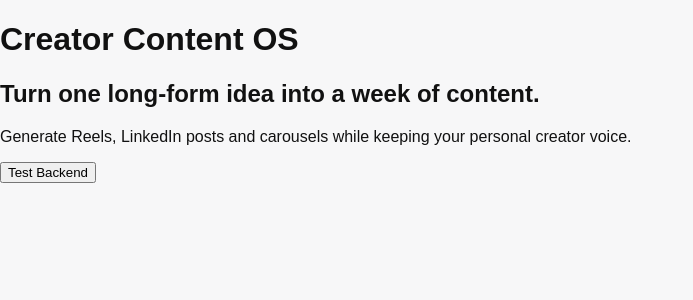
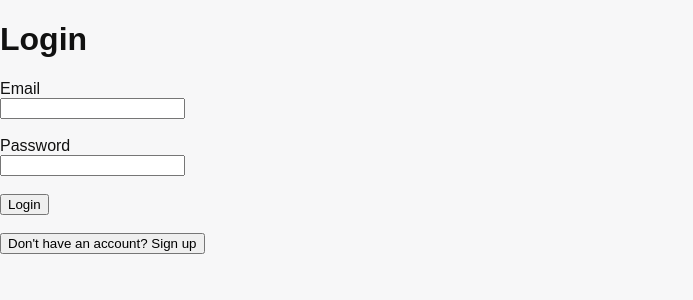
Before and after one commit to Akshitasr01/creator-content-os, a React app in the folder frontend/: page / in a window 1280 px wide. Shown: the top 300 px of the page, without its empty margins (0-693 px from the left). Built offline with nearby package versions, Linux system fonts and the light colour scheme; no server answers; the HTML template or start-up script is replaced by a standard one.

Commit message:
Add Supabase authentication

```diff
--- a/frontend/package.json
+++ b/frontend/package.json
@@ -10,6 +10,7 @@
     "preview": "vite preview"
   },
   "dependencies": {
+    "@supabase/supabase-js": "^2.115.0",
     "react": "^19.2.8",
     "react-dom": "^19.2.8"
   },
--- a/frontend/src/App.jsx
+++ b/frontend/src/App.jsx
@@ -1,7 +1,49 @@
-import LandingPage from "./pages/LandingPage";
+import { useEffect, useState } from "react";
+
+import { supabase } from "./lib/supabaseClient";
+
+import AuthPage from "./pages/AuthPage";
+import DashboardPage from "./pages/DashboardPage";
 
 function App() {
-  return <LandingPage />;
+  const [user, setUser] = useState(null);
+  const [loading, setLoading] = useState(true);
+
+  useEffect(() => {
+    async function loadUser() {
+      const {
+        data: { user },
+      } = await supabase.auth.getUser();
+
+      setUser(user);
+
+      setLoading(false);
+    }
+
+    loadUser();
+
+    const {
+      data: { subscription },
+    } = supabase.auth.onAuthStateChange(
+      (_event, session) => {
+        setUser(session?.user ?? null);
+      }
+    );
+
+    return () => {
+      subscription.unsubscribe();
+    };
+  }, []);
+
+  if (loading) {
+    return <p>Loading...</p>;
+  }
+
+  if (!user) {
+    return <AuthPage />;
+  }
+
+  return <DashboardPage user={user} />;
 }
 
 export default App;
--- /dev/null
+++ b/frontend/src/lib/supabaseClient.js
@@ -0,0 +1,9 @@
+import { createClient } from "@supabase/supabase-js";
+
+const supabaseUrl = import.meta.env.VITE_SUPABASE_URL;
+const supabaseKey = import.meta.env.VITE_SUPABASE_PUBLISHABLE_KEY;
+
+export const supabase = createClient(
+  supabaseUrl,
+  supabaseKey
+);
--- /dev/null
+++ b/frontend/src/pages/AuthPage.jsx
@@ -0,0 +1,125 @@
+import { useState } from "react";
+import {
+  signUpUser,
+  loginUser,
+} from "../services/auth";
+
+function AuthPage() {
+  const [mode, setMode] = useState("login");
+
+  const [email, setEmail] = useState("");
+  const [password, setPassword] = useState("");
+
+  const [message, setMessage] = useState("");
+  const [loading, setLoading] = useState(false);
+
+  async function handleSubmit(event) {
+    event.preventDefault();
+
+    setLoading(true);
+    setMessage("");
+
+    try {
+      if (mode === "signup") {
+        const data = await signUpUser(email, password);
+
+        if (data.session) {
+          setMessage("Account created successfully.");
+        } else {
+          setMessage(
+            "Account created. Check your email to confirm your account."
+          );
+        }
+      } else {
+        await loginUser(email, password);
+
+        setMessage("Login successful.");
+      }
+    } catch (error) {
+      console.error(error);
+
+      setMessage(error.message);
+    } finally {
+      setLoading(false);
+    }
+  }
+
+  return (
+    <main>
+      <h1>
+        {mode === "login" ? "Login" : "Create Account"}
+      </h1>
+
+      <form onSubmit={handleSubmit}>
+        <div>
+          <label>Email</label>
+
+          <br />
+
+          <input
+            type="email"
+            value={email}
+            onChange={(event) =>
+              setEmail(event.target.value)
+            }
+            required
+          />
+        </div>
+
+        <br />
+
+        <div>
+          <label>Password</label>
+
+          <br />
+
+          <input
+            type="password"
+            value={password}
+            onChange={(event) =>
+              setPassword(event.target.value)
+            }
+            required
+            minLength={6}
+          />
+        </div>
+
+        <br />
+
+        <button
+          type="submit"
+          disabled={loading}
+        >
+          {loading
+            ? "Please wait..."
+            : mode === "login"
+            ? "Login"
+            : "Sign Up"}
+        </button>
+      </form>
+
+      <br />
+
+      <button
+        type="button"
+        onClick={() => {
+          setMode(
+            mode === "login"
+              ? "signup"
+              : "login"
+          );
+
+          setMessage("");
+        }}
+      >
+        {mode === "login"
+          ? "Don't have an account? Sign up"
+          : "Already have an account? Login"}
+      </button>
+
+      {message && <p>{message}</p>}
+    </main>
+  );
+}
+
+export default AuthPage;
--- /dev/null
+++ b/frontend/src/pages/DashboardPage.jsx
@@ -0,0 +1,38 @@
+import { logoutUser } from "../services/auth";
+
+function DashboardPage({ user }) {
+  async function handleLogout() {
+    try {
+      await logoutUser();
+    } catch (error) {
+      console.error(error);
+    }
+  }
+
+  return (
+    <main>
+      <h1>Creator Content OS</h1>
+
+      <h2>Dashboard</h2>
+
+      <p>
+        Logged in as:
+        {" "}
+        {user?.email}
+      </p>
+
+      <button>
+        + New Project
+      </button>
+
+      <br />
+      <br />
+
+      <button onClick={handleLogout}>
+        Logout
+      </button>
+    </main>
+  );
+}
+
+export default DashboardPage;
--- /dev/null
+++ b/frontend/src/services/auth.js
@@ -0,0 +1,48 @@
+import { supabase } from "../lib/supabaseClient";
+
+export async function signUpUser(email, password) {
+  const { data, error } = await supabase.auth.signUp({
+    email,
+    password,
+  });
+
+  if (error) {
+    throw error;
+  }
+
+  return data;
+}
+
+export async function loginUser(email, password) {
+  const { data, error } = await supabase.auth.signInWithPassword({
+    email,
+    password,
+  });
+
+  if (error) {
+    throw error;
+  }
+
+  return data;
+}
+
+export async function logoutUser() {
+  const { error } = await supabase.auth.signOut();
+
+  if (error) {
+    throw error;
+  }
+}
+
+export async function getCurrentUser() {
+  const {
+    data: { user },
+    error,
+  } = await supabase.auth.getUser();
+
+  if (error) {
+    throw error;
+  }
+
+  return user;
+}
```
Also changed, not shown: 1 other file (tests, documents, lock files or other folders).
